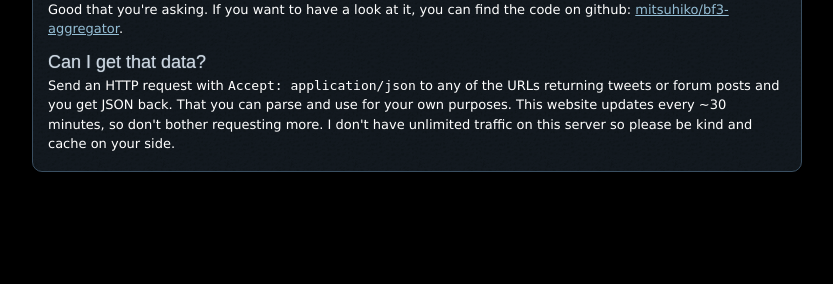
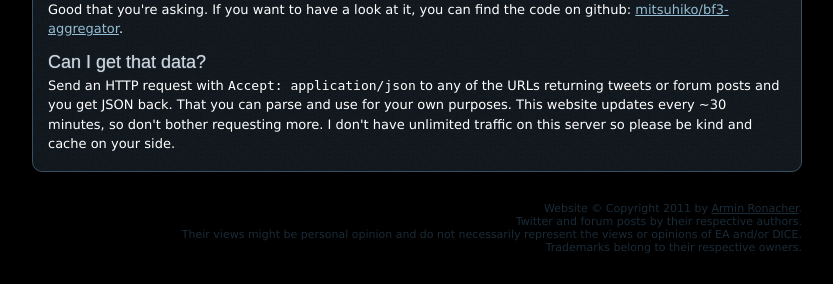
Before and after one commit to mitsuhiko/bf3-aggregator, a Flask app: page /about in a window 1280 px wide. Shown: the part 692-976 px from the top of the page, without its empty margins (223-1056 px from the left). Before the commit the page ends 864 px from the top, so only its background shows below. Run offline with Flask 2, Linux system fonts and the light colour scheme; parts of the project's set-up code (start-up, migrations or seed data) failed here and were passed over.

Commit message:
Legal notice and some bugfixes

```diff
--- a/bf3.py
+++ b/bf3.py
@@ -21,13 +21,7 @@ from flask import Flask, Markup, render_template, json, request, url_for, \
      redirect, escape, jsonify
 from flaskext.sqlalchemy import SQLAlchemy
 from werkzeug.urls import url_decode, url_encode, url_quote
-from werkzeug.http import parse_date
-
-# old werkzeug version
-try:
-    from werkzeug.http import http_date
-except ImportError:
-    from werkzeug import http_date
+from werkzeug.http import parse_date, http_date
 
 from werkzeug.contrib.atom import AtomFeed
 
@@ -37,7 +31,6 @@ app.config.from_pyfile('defaults.cfg')
 app.config.from_pyfile('local.cfg')
 db = SQLAlchemy(app)
 logger = logging.getLogger('bf3')
-logging.basicConfig(level=logging.ERROR)
 
 
 _security_token_re = re.compile(r'var SECURITYTOKEN\s+=\s+"([^"]+)"')
@@ -282,6 +275,8 @@ class ForumSearcher(object):
         def move_table_contents_out(node):
             parent = node.getparent()
             contents = node.getchildren()[0].getchildren()[0].getchildren()[0]
+            if contents.tag.split('}')[-1] == 'td':
+                contents.tag = 'div'
             node.addnext(contents)
             parent.remove(node)
 
@@ -297,6 +292,7 @@ class ForumSearcher(object):
             elif node.tag == 'img':
                 if 'src' in node.attrib:
                     node.attrib['src'] = make_absolute_url(node.attrib['src'])
+                node.attrib.pop('border', None)
             elif node.tag == 'table':
                 node.attrib.pop('cellpadding', None)
                 node.attrib.pop('width', None)
--- a/manage.py
+++ b/manage.py
@@ -14,6 +14,8 @@ def initdb():
 @manager.command
 def sync():
     """Download new messages from twitter and forums"""
+    import logging
+    logging.basicConfig(level=logging.ERROR)
     bf3.sync()
     print 'Done syncing'
 
--- a/static/style.css
+++ b/static/style.css
@@ -3,6 +3,10 @@ body {
     font-family: 'Verdana', sans-serif;
     font-size: 13px;
     color: white;
+}
+
+img {
+    border: none;
 }
 
 a {
@@ -98,6 +102,18 @@ div.pagination a:hover, div.pagination strong {
     color: white;
 }
 
+div.legal {
+    line-height: 1.2;
+    margin-top: 30px;
+    font-size: 11px;
+    text-align: right;
+    color: #192a37;
+}
+
+div.legal a {
+    color: #192a37;
+}
+
 /* :::: TIMELINE :::: */
 ul.news {
     list-style: none;
--- a/templates/layout.html
+++ b/templates/layout.html
@@ -22,6 +22,13 @@
   </ul>
   <div class=contents>
     {% block body %}{% endblock %}
+    <div class=legal>
+      Website &copy; Copyright 2011 by <a href=http://lucumr.pocoo.org/>Armin Ronacher</a>.<br>
+      Twitter and forum posts by their respective authors.<br>
+      Their views might be personal opinion and do not necessarily
+      represent the views or opinions of EA and/or DICE.<br>
+      Trademarks belong to their respective owners.
+    </div>
   </div>
 </div>
 
```
Also changed, not shown: 1 other file.
